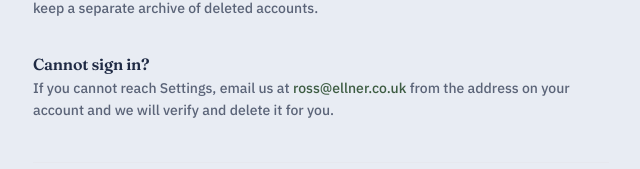
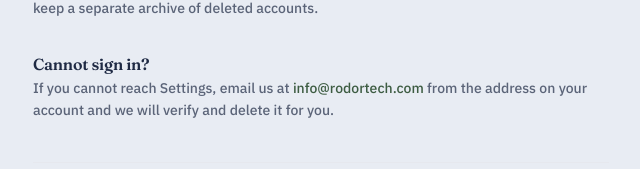
Before and after one commit to rodor1155/homeapp, a Next.js app: page /account-deletion in a window 1280 px wide. Shown: the part 981-1150 px from the top of the page, without its empty margins (319-959 px from the left). Built offline with nearby package versions, Linux system fonts and the light colour scheme.

Commit message:
Use info@rodortech.com as the contact email (#23)

```diff
--- a/app/account-deletion/page.tsx
+++ b/app/account-deletion/page.tsx
@@ -9,7 +9,7 @@ export const metadata = {
     "How to delete your Hearth account, what is removed, and what happens in shared households.",
 };
 
-const CONTACT_EMAIL = "ross@ellner.co.uk";
+const CONTACT_EMAIL = "info@rodortech.com";
 
 export default function AccountDeletionPage() {
   return (
--- a/app/privacy/page.tsx
+++ b/app/privacy/page.tsx
@@ -13,7 +13,7 @@ export const metadata = {
     "How Hearth collects, uses and protects your household data.",
 };
 
-const CONTACT_EMAIL = "ross@ellner.co.uk";
+const CONTACT_EMAIL = "info@rodortech.com";
 const LAST_UPDATED = "28 October 2026";
 
 export default function PrivacyPage() {
```
